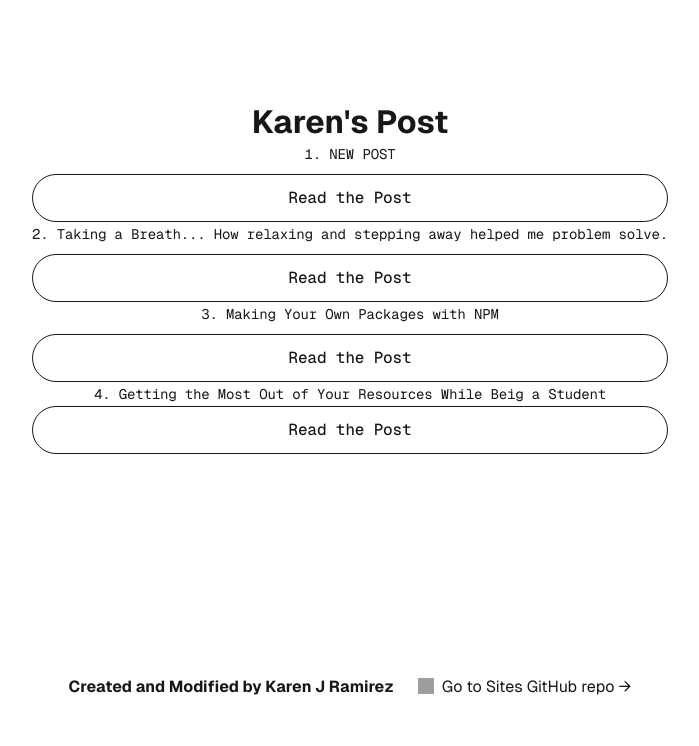
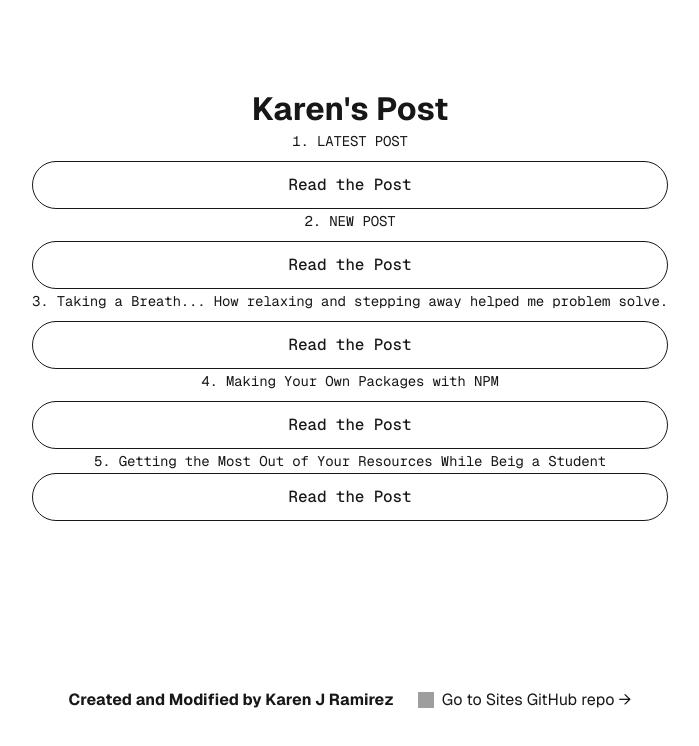
Before and after one commit to RamirezKaren-FS/exercise1_6, a Next.js app: page / in a window 1280 px wide. Shown: the top 746 px of the page, without its empty margins (290-989 px from the left). Built offline with nearby package versions, Linux system fonts and the light colour scheme; grey boxes are pictures that could not be loaded.

Commit message:
update to linking

```diff
--- a/src/app/3_6Post/page.tsx
+++ b/src/app/LatestPost/page.tsx
@@ -4,7 +4,7 @@ import Footer from "../component/Footer";
 import Image from "next/image";
 import image from './logo192.png'
 
-export default function NewPost() {
+export default function LatestPost() {
     return <><NavBar></NavBar><Image
         src={image}
         alt="Picture of woman writing on whiteboard"
--- a/src/app/page.js
+++ b/src/app/page.js
@@ -8,6 +8,10 @@ export default function Home() {
         <h1>Karen's Post </h1>
         <div className={styles.ctas}>
         <ol>
+        <li>
+          LATEST POST
+          </li>
+          <Link href='/LatestPost'className={styles.secondary} >Read the Post</Link>
         <li>
           NEW POST
           </li>
```
Also changed, not shown: src/app/LatestPost/logo192.png (renamed from src/app/3_6Post/logo192.png).
